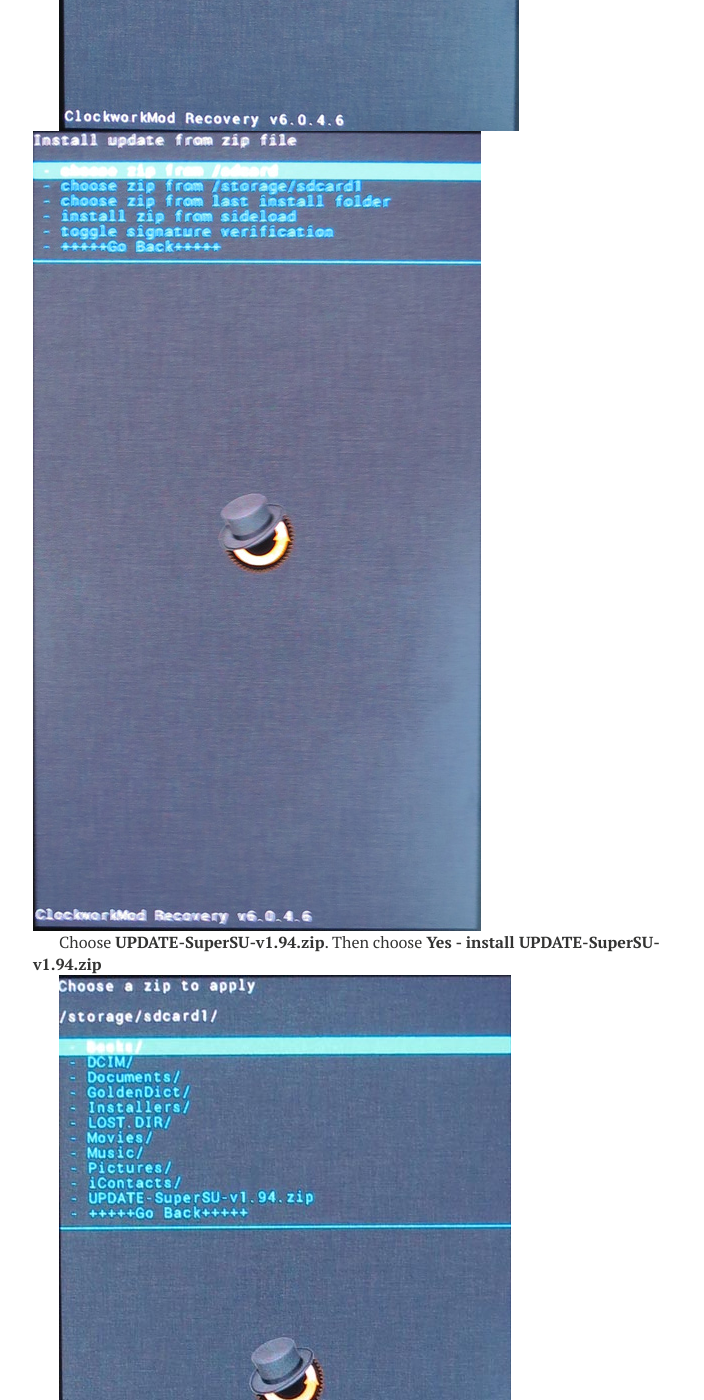
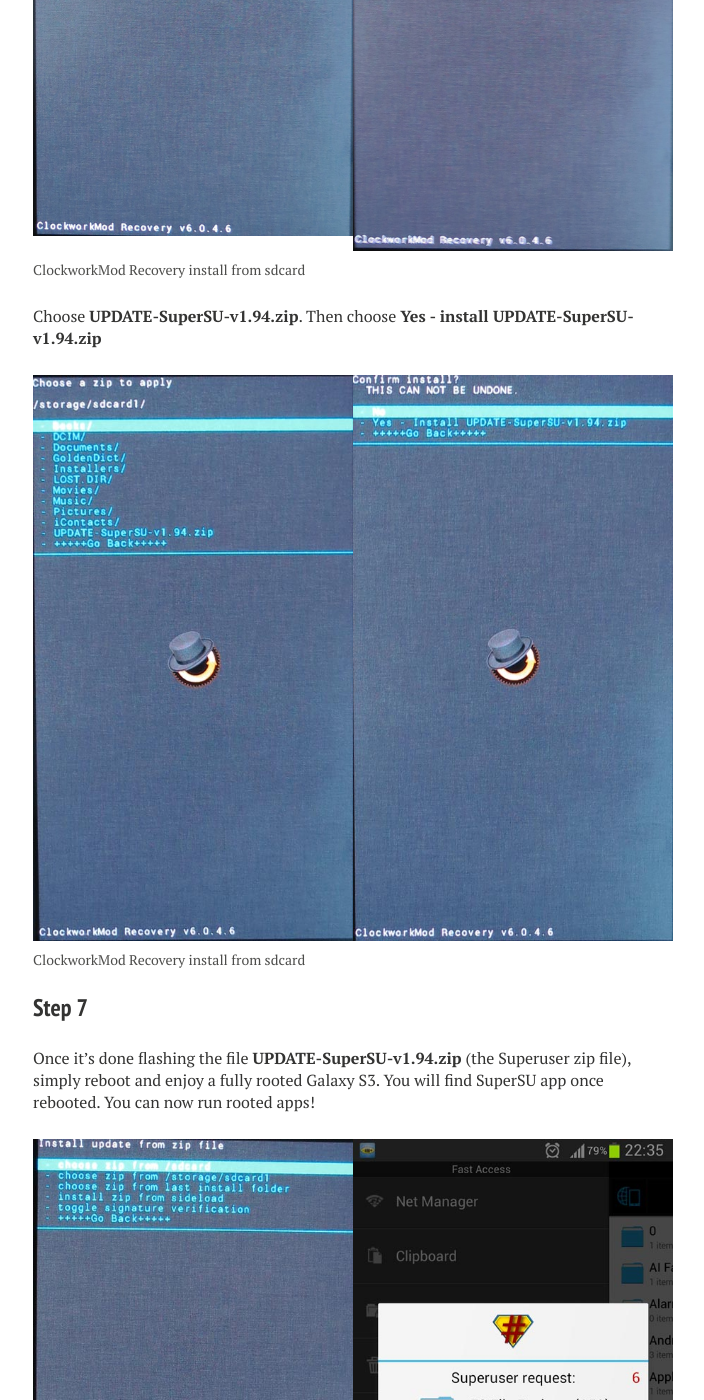
Before and after one commit to XandrCherepanov/xandrcherepanov.github.io, a Jekyll site: the page built from _posts/android/2014-04-27-how-to-root-samsung-galaxy-s3-on-mac-osx.md, in a window 1280 px wide and 1400 px high, scrolled down 6018 px. Shown: the whole window, without its empty margins (287-991 px from the left). Built offline with Jekyll 4.4.1, drawn with Linux system fonts in a browser that asks for light colours; nearby versions of some CDN libraries; some of the changed text lies outside the part shown.

Commit message:
Fixed CSS for posts

````diff
--- /dev/null
+++ b/_includes/posts/_figure.html
@@ -0,0 +1,22 @@
+{% assign class = '' %}
+{% if include.image3 %}
+    {% assign class = 'third' %}
+{% elsif include.image2 %}
+	{% assign class = 'half' %}
+{% endif %}
+
+<figure {% unless class == '' %}class="{{ class }}"{% endunless %}>
+	{% if include.image1 %}
+	    <a href="{{ site.url }}{{ include.image1 }}"><img src="{{ site.url }}{{ include.image1 }}"></a>
+	{% endif %}
+	{% if include.image2 %}
+	    <a href="{{ site.url }}{{ include.image2 }}"><img src="{{ site.url }}{{ include.image2 }}"></a>
+	{% endif %}
+	{% if include.image3 %}
+	    <a href="{{ site.url }}{{ include.image3 }}"><img src="{{ site.url }}{{ include.image3 }}"></a>
+	{% endif %}
+
+	{% if include.caption %}
+		<figcaption>{{ include.caption }}</figcaption>
+	{% endif %}
+</figure>
--- a/_posts/2014-04-27-how-to-root-samsung-galaxy-s3-on-mac-osx.md
+++ b/_posts/android/2014-04-27-how-to-root-samsung-galaxy-s3-on-mac-osx.md
@@ -30,20 +30,11 @@ Every Android phone has two additional modes: **Download** and **Recovery**.
 
 **Download mode**, also known as **ODIN mode**, is used to flash ROMs from computer. You can put your Galaxy S3 into **Download mode** by holding down *Volume Down*, *Center Home*, and *Power* buttons together for about 10 seconds. When you see the warning screen, hit *Volume Up* to enter **ODIN Download mode**. To exit from **Download mode** hold *Power* button about 10 seconds.
 
-<figure class="half">
-  <a href="{{ site.url }}/images/posts/how-to-root-samsung-s3-on-mac-osx/download-mode-warning-screen.jpg"><img src="{{ site.url }}/images/posts/how-to-root-samsung-s3-on-mac-osx/download-mode-warning-screen.jpg"></a>
-  <a href="{{ site.url }}/images/posts/how-to-root-samsung-s3-on-mac-osx/odin-mode.jpg"><img src="{{ site.url }}/images/posts/how-to-root-samsung-s3-on-mac-osx/odin-mode.jpg"></a>
-  <figcaption>Download mode warning screen and ODIN download mode.</figcaption>
-</figure>
-
+{% include posts/_figure.html caption="Download mode warning screen and ODIN download mode." image1='/images/posts/how-to-root-samsung-s3-on-mac-osx/download-mode-warning-screen.jpg' image2='/images/posts/how-to-root-samsung-s3-on-mac-osx/odin-mode.jpg' %}
 
 **Recovery mode** is usefull for reseting your Android device to factory state, or cleaning cache, and etc. You can load into **Recovery mode** by holding down *Volume Up*, *Center Home*, and *Power* buttons together for about 10 seconds. You will see such screen.
 
-![Stock Recovery mode][stock-recovery-mode]
-
-[dm-warning]: /images/posts/how-to-root-samsung-s3-on-mac-osx/download-mode-warning-screen.jpg "Download mode warning screen"
-[odin-mode]: /images/posts/how-to-root-samsung-s3-on-mac-osx/odin-mode.jpg "ODIN download mode"
-[stock-recovery-mode]: /images/posts/how-to-root-samsung-s3-on-mac-osx/stock-recovery-mode.jpg "Stock Recovery mode"
+{% include posts/_figure.html image1='/images/posts/how-to-root-samsung-s3-on-mac-osx/stock-recovery-mode.jpg' caption='Stock Recovery mode' %}
 
 ## What is a ROM and a stock ROM?
 
@@ -51,13 +42,14 @@ ROM is a package that includes Android operating system and additional applicati
 
 How to define that device has stock ROM installed? When you bought Samsung Galaxy S3 you have a stock ROM. In *Setting -> About device -> Status -> Device Status* you will see *Normal*. Screen of **Recovery mode** will be the same as on screenshot above. In **Download mode** you will see such text:
 
-    {% raw %}
-    ODIN MODE
-    PRODUCT NAME: GT-I9300
-    CUSTOM BINARY DOWNLOAD: No
-    CURRENT BINARY: Samsung Official
-    SYSTEM STATUS: Official
-    {% endraw %}
+{% highlight text %}
+ODIN MODE
+PRODUCT NAME: GT-I9300
+CUSTOM BINARY DOWNLOAD: No
+CURRENT BINARY: Samsung Official
+SYSTEM STATUS: Official
+{% endhighlight %}
+
 
 ## Rooting device
 
@@ -71,7 +63,8 @@ If you decided to flash your phone you need to download some applications:
 2. [ClockworkMod Recovery][] - recovery image with abilities to install apps, backup whole system, and etc. Download *Recovery image* for you device. The latest version for Samsung Galaxy S3 (GT-I9300) was 6.0.4.6. I use it in this tutorial.
 3. [SuperSU][] - analog of command `su` in Linux. It gives root access to other applications. The latest version is 1.94. You must download [CWM / TWRP / MobileODIN installable ZIP][SuperSU zip]
 
-**Important!** Check that your device has at least 50% of battery power. Better use fully charged devices.
+Check that your device has at least 50% of battery power. Better use fully charged devices.
+{: .important}
 
 ### Step 1
 
@@ -85,10 +78,10 @@ Put your Galaxy S3 into **Download mode** as described above and connect it to y
 
 Now run **Heimdall-frontend** app in your Application folder. You need to get **.pit** file for your phone. On tab *Utilities* click *Save As...*, and select destination for **s3.pit** file. Then click *Download* button.
 
-![Download PIT file][download-pit]
+{% include posts/_figure.html image1='/images/posts/how-to-root-samsung-s3-on-mac-osx/download-pit-file.jpg' caption='Download PIT file' %}
 
 <div class="notice" markdown="1">
-  **Important!**{: .warning} If Samsung Kies is installed on your Mac, and you get such error `ERROR: Claiming interface failed!` type in terminal this commands:
+  If Samsung Kies is installed on your Mac, and you get such error `ERROR: Claiming interface failed!` type in terminal this commands:
 
 {% highlight bash %}
 $ sudo kextunload -b com.devguru.driver.SamsungComposite
@@ -99,16 +92,17 @@ $ sudo kextunload -b com.devguru.driver.SamsungACMControl
   They will unload Samsung kexts for only this session. When you restart Mac they will be loaded again.
 </div>
 
-**Important!** After downloading **.pit** file shutdown Galaxy S3 by holding *Power* button about 10 seconds. Then again load **Download mode** and connect to computer. Else you will get errors on next step.
-{: .notice}
+After downloading **.pit** file shutdown Galaxy S3 by holding *Power* button about 10 seconds. Then again load **Download mode** and connect to computer. Else you will get errors on next step.
+{: .important}
 
 ### Step 4
 
 If you downloaded **.pit** file in preceding step, reenter your phone to **Download mode**. On tab *Flash* of **Heimdall-frontend** application choose *Browse* and then choose the file **s3.pit** you saved in previous step. Click on *Add*, change Partition Name to *RECOVERY*.  Then choose *Browse* and select the ClockworkMod Recovery image **recovery-clockwork-6.0.4.6-i9300.img**, that you downloaded earlier. Hit *Start* to begin the process. After flashing your phone will then reboot.
 
-![Flash ClockworkMod Recovery][flash-recovery]
+{% include posts/_figure.html image1='/images/posts/how-to-root-samsung-s3-on-mac-osx/flash-recovery.jpg' caption='Flash ClockworkMod Recovery' %}
 
-**Important!** If you get errors try type terminal commands from previous step, and reboot **Download mode**.
+If you get errors try type terminal commands from previous step, and reboot **Download mode**.
+{: .notice}
 
 ### Step 5
 
@@ -118,40 +112,29 @@ Connect your Galaxy S3 as a disk drive and copy [SuperSU zip][] (**UPDATE-SuperS
 
 Reboot into **Recovery mode** by holding down *Volume Up*, *Center Home*, and *Power* button together for about 10 seconds. You must see ClockworkMod Recovery screen. Choose *install zip*. Next choose *choose zip from /sdcard* or *choose zip from /storage/sdcard1* depending on where you put the file.
 
-![ClockworkMod Recovery screen][cwm-recovery-screen]
-![ClockworkMod Recovery install from sdcard][cwm-install-from-sdcard]
+{% include posts/_figure.html image1='/images/posts/how-to-root-samsung-s3-on-mac-osx/cwm-recovery-screen.jpg' image2='/images/posts/how-to-root-samsung-s3-on-mac-osx/cwm-install-from-sdcard.jpg' caption='ClockworkMod Recovery install from sdcard' %}
 
 Choose **UPDATE-SuperSU-v1.94.zip**. Then choose **Yes - install UPDATE-SuperSU-v1.94.zip**
 
-![ClockworkMod Recovery selecting zip][cwm-select-zip]
-![ClockworkMod Recovery confirm installation][cwm-confirm-install]
+{% include posts/_figure.html image1='/images/posts/how-to-root-samsung-s3-on-mac-osx/cwm-select-zip.jpg' image2='/images/posts/how-to-root-samsung-s3-on-mac-osx/cwm-confirm-install.jpg' caption='ClockworkMod Recovery install from sdcard' %}
 
 ### Step 7
 
 Once it’s done flashing the file **UPDATE-SuperSU-v1.94.zip** (the Superuser zip file), simply reboot and enjoy a fully rooted Galaxy S3. You will find SuperSU app once rebooted. You can now run rooted apps!
 
-![ClockworkMod Recovery final screen][cwm-final-screen]
-![SuperSU grant access][supersu-grant-access]
+{% include posts/_figure.html image1='/images/posts/how-to-root-samsung-s3-on-mac-osx/cwm-final-screen.jpg' image2='/images/posts/how-to-root-samsung-s3-on-mac-osx/supersu-grant-access.jpg' %}
 
 [Heimdall]: http://glassechidna.com.au/heimdall/
 [ClockworkMod Recovery]: https://www.clockworkmod.com/rommanager
 [SuperSU]: http://forum.xda-developers.com/showthread.php?t=1538053
 [SuperSU zip]: http://download.chainfire.eu/supersu
-[download-pit]: /images/posts/how-to-root-samsung-s3-on-mac-osx/download-pit-file.jpg "Download PIT file"
-[flash-recovery]: /images/posts/how-to-root-samsung-s3-on-mac-osx/flash-recovery.jpg "Flash ClockworkMod Recovery"
-[cwm-recovery-screen]: /images/posts/how-to-root-samsung-s3-on-mac-osx/cwm-recovery-screen.jpg "ClockworkMod Recovery screen"
-[cwm-install-from-sdcard]: /images/posts/how-to-root-samsung-s3-on-mac-osx/cwm-install-from-sdcard.jpg "ClockworkMod Recovery install from sdcard"
-[cwm-select-zip]: /images/posts/how-to-root-samsung-s3-on-mac-osx/cwm-select-zip.jpg "ClockworkMod Recovery selecting zip"
-[cwm-confirm-install]: /images/posts/how-to-root-samsung-s3-on-mac-osx/cwm-confirm-install.jpg "ClockworkMod Recovery confirm installation"
-[cwm-final-screen]: /images/posts/how-to-root-samsung-s3-on-mac-osx/cwm-final-screen.jpg "ClockworkMod Recovery final screen"
-[supersu-grant-access]: /images/posts/how-to-root-samsung-s3-on-mac-osx/supersu-grant-access.jpg "SuperSU grant access"
 
 **P.S.** After this tutorial you will find your phone is customized. In *Setting -> About device -> Status -> Device Status* you will see *Modified*. In **Download mode** you will see such text:
 
-```
+{% highlight text %}
 ODIN MODE
 PRODUCT NAME: GT-I9300
 CUSTOM BINARY DOWNLOAD: Yes (1 counts)
 CURRENT BINARY: Custom
 SYSTEM STATUS: Custom
-```
+{% endhighlight %}
--- a/_sass/elements.scss
+++ b/_sass/elements.scss
@@ -18,6 +18,9 @@ hr {
 
 figure {
 	margin-bottom: $indent-var;
+  img {
+    max-height: 50%;
+  }
 }
 
 article img {
@@ -37,7 +40,8 @@ svg:not(:root) {
 .half {
 	@include container;
 	@include clearfix;
-	@media #{$micro} {
+  margin-bottom: $indent-var;
+  @media #{$micro} {
 		img {
 			@include grid(12,6);
 		}
@@ -52,6 +56,7 @@ svg:not(:root) {
 .third {
 	@include container;
 	@include clearfix;
+  margin-bottom: $indent-var;
 	@media #{$micro} {
 		img {
 			@include grid(12,4);
--- a/_sass/typography.scss
+++ b/_sass/typography.scss
@@ -101,6 +101,28 @@ figcaption {
 	background-color: $body-color;
 	border: 1px solid darken($body-color,20);
 	@include rounded(3px);
+
+	&::before {
+		content: 'Notice! ';
+		color: $warning;
+		font-weight: bold;
+	}
+}
+
+.important {
+	margin-top: 1.5em;
+	padding: .5em 1em;
+	text-indent: 0;
+	@include font-rem(14);
+	background-color: lighten($danger, 40);
+	border: 1px solid $danger;
+	@include rounded(3px);
+
+	&::before {
+		content: 'Important! ';
+		color: $danger;
+		font-weight: bold;
+	}
 }
 
 /*
--- a/_sass/variables.scss
+++ b/_sass/variables.scss
@@ -8,11 +8,12 @@
 
 $doc-font-size: 16;
 $doc-line-height: 26;
-$paragraph-indent: true !default;
+$paragraph-indent: false;
 $base-font: 'PT Serif', serif;
 $heading-font: 'PT Sans Narrow', sans-serif;
 $code-font: Monaco, "Courier New", "DejaVu Sans Mono", "Bitstream Vera Sans Mono", monospace;
 $alt-font: $base-font;
+// $indent-var: 1.625rem;
 
 /*
    Colors
@@ -23,8 +24,8 @@ $body-color     : $bodycolor;
 $textcolor      : #333332;
 $text-color     : $textcolor;
 $border-color   : $text-color;
-$basecolor 		  : #343434;
-$compcolor 		  : spin($basecolor, 180);
+$basecolor 		: #343434;
+$compcolor 		: spin($basecolor, 180);
 $bordercolor    : $basecolor;
 $white          : #fff;
 $black          : #111;
@@ -35,7 +36,7 @@ $primary			: $black;
 $success			: #5cb85c;
 $warning			: #dd8338;
 $danger				: #C64537;
-$info				  : #308cbc;
+$info				: #308cbc;
 
 /* brands */
 $facebook-color     : #3b5998;
@@ -53,10 +54,10 @@ $youtube-color      : #ff3333;
 
 /* links */
 $linkcolor 		    : #343434;
-$link-color       : $linkcolor;
+$link-color       	: $linkcolor;
 $linkcolorhover 	: darken($linkcolor, 10);
-$linkcolorvisited : lighten($linkcolorhover, 20);
-$linkcolorfocus 	: darken($linkcolorvisited, 10);
+$linkcolorvisited 	: lighten($linkcolorhover, 20);
+$linkcolorfocus 	: darken($linkcolorvisited, 20);
 
 /*
    Breakpoints
````
